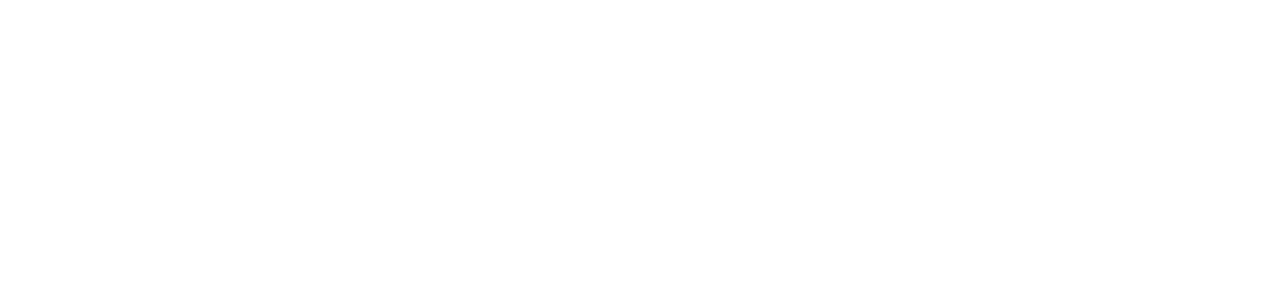
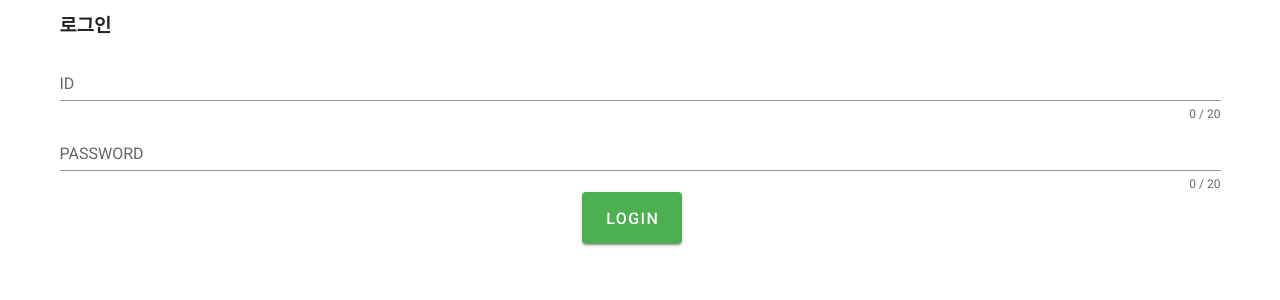
Before and after one commit to HyunIm/Samoim, a Vue app in the folder samoim/: page /login in a window 1280 px wide. Shown: the top 300 px of the page. Built offline with nearby package versions, Linux system fonts and the light colour scheme.

Commit message:
intro modify

```diff
--- a/samoim/src/App.vue
+++ b/samoim/src/App.vue
@@ -9,8 +9,7 @@
 
     <!-- bottom bar -->
     <BottomBar
-      v-if="this.$route.path === '/'
-      || this.$route.path === '/main'
+      v-if="this.$route.path === '/main'
       || this.$route.path === '/make'
       || this.$route.path === '/progressGathering'
       || this.$route.path === '/completegathering'
--- a/samoim/src/views/Intro.vue
+++ b/samoim/src/views/Intro.vue
@@ -1,21 +1,48 @@
 <template>
   <v-container class="bg">
-    <div style="height: 750px;"></div>
+    <div style="height: 700px;"></div>
 
     <template>
+      <v-row class="justify-center">
         <v-btn
-            block
             dark
+            x-large
+            disabled
+        >
+            스타뱅킹으로 5초만에 시작하기(추후 연동)
+        </v-btn>
+      </v-row>
+
+      <v-row class="justify-center">
+        <router-link
+          to="/login"
+          style="text-decoration: none; color: inherit;"
+        >
+          <v-btn
+            x-large
             color="#FFBC00"
+            min-width="350"
+          >
+            다른 방법으로 시작하기
+          </v-btn>
+        </router-link>
+      </v-row>
+
+      <v-row class="justify-center">
+        <router-link
+          to="/signup"
         >
-            스타뱅킹으로 5초만에 시작하기
-        </v-btn>
-    </template>
-
-    <template>
-        <v-btn block>
-            다른 방법으로 시작하기
-        </v-btn>
+          <v-btn
+            x-large
+            min-width="350"
+            plain
+            text
+            dark
+          >
+            회원 가입 후 시작하기
+          </v-btn>
+        </router-link>
+      </v-row>
     </template>
 
   </v-container>
--- /dev/null
+++ b/samoim/src/views/Login.vue
@@ -0,0 +1,58 @@
+<template>
+  <v-container >
+    <form>
+      <v-row>
+        <h3 class="ma-3">로그인</h3>
+      </v-row>
+
+      <v-row>
+        <v-text-field
+          v-model="name"
+          :error-messages="nameErrors"
+          :counter="20"
+          label="ID"
+          required
+          class="mx-3"
+        ></v-text-field>
+      </v-row>
+      <v-row>
+        <v-text-field
+          v-model="name"
+          :error-messages="nameErrors"
+          :counter="20"
+          label="PASSWORD"
+          required
+          class="mx-3"
+        ></v-text-field>
+      </v-row>
+
+      <v-row class="justify-center">
+        <router-link
+          to="/main"
+          style="text-decoration: none; color: inherit;"
+        >
+          <v-btn
+            class="mr-4"
+            x-large
+            color="success"
+            dark
+            @click="submit"
+          >
+            Login
+          </v-btn>
+        </router-link>
+      </v-row>
+
+    </form>
+  </v-container>
+</template>
+
+<script>
+  export default {
+    name: 'Login',
+
+    data: () => ({
+
+    }),
+  }
+</script>
```
Also changed, not shown: samoim/src/router/index.js (+6 -1 lines).
